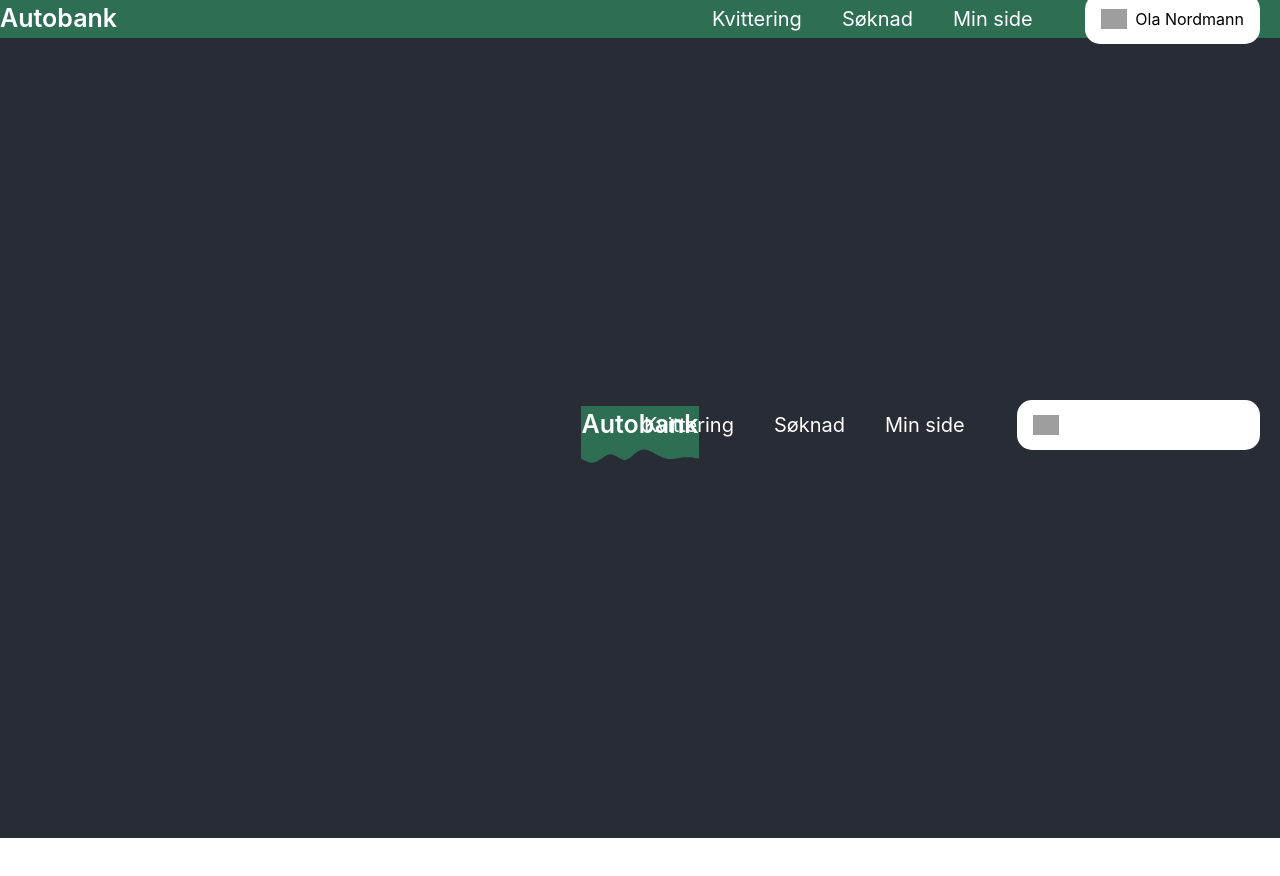
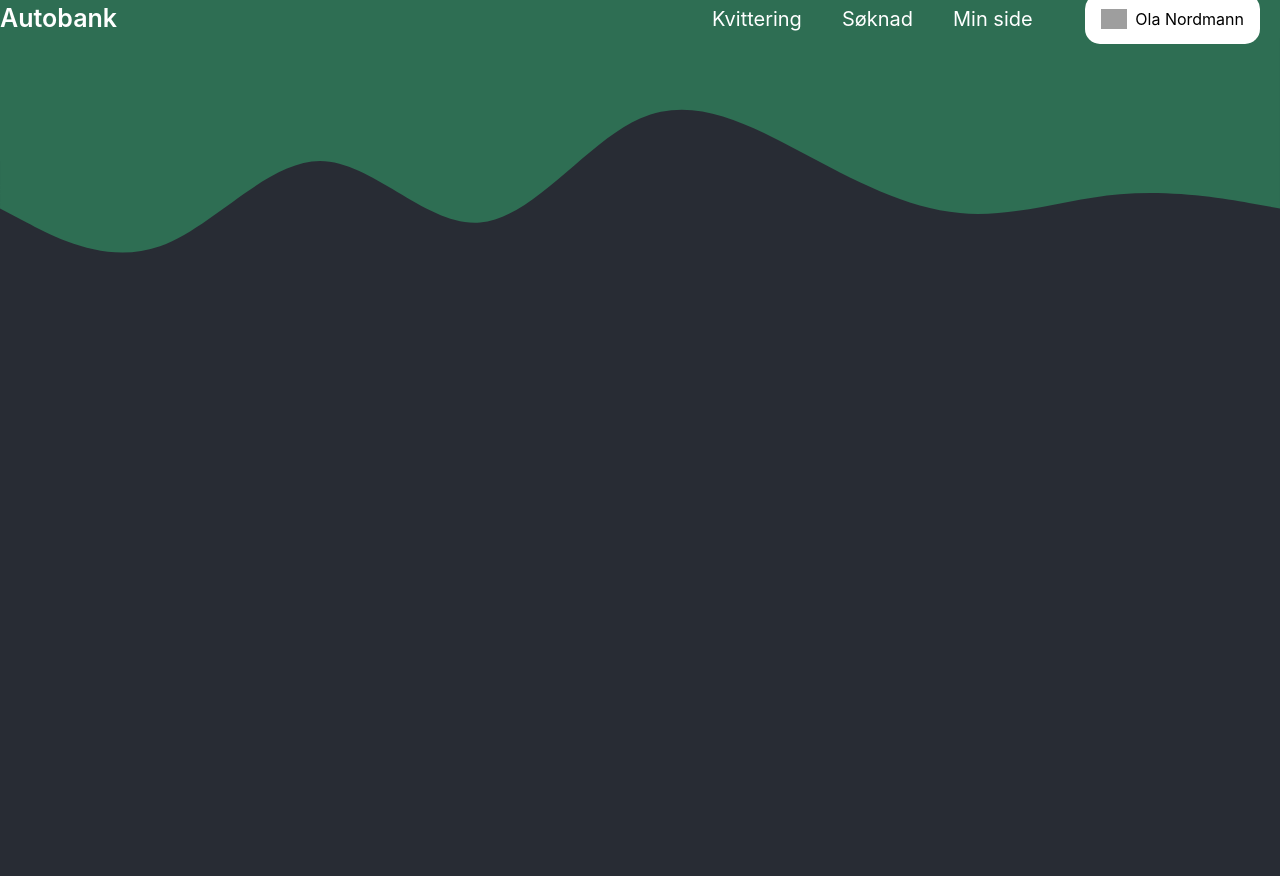
Before and after one commit to appKom/gnocchi, a React (Create React App) app: page / in a window 1280 px wide. Shown: the top 876 px of the page. Before the commit the page ends 838 px from the top, so only its background shows below. Built offline with nearby package versions, Linux system fonts and the light colour scheme; grey boxes are pictures that could not be loaded.

Commit message:
moved navbar out

```diff
--- a/src/App.tsx
+++ b/src/App.tsx
@@ -7,8 +7,8 @@ function App() {
   return (
     <div className="App">
       <Navbar/>
+      <FrontPage/>
       <header className="App-header">
-        <FrontPage/>
       </header>
     </div>
   );
--- a/src/components/TopBar.tsx
+++ b/src/components/TopBar.tsx
@@ -1,7 +1,7 @@
 import topwave from "./topwave.svg"
 import Navbar from "./universal/Navbar"
 export default function Topbar() {
-    return (<div className="bg-[#282c34]"><Navbar/>
-    <img src={topwave} alt=""/>
+    return (<div className="bg-[#282c34]">
+    <img src={topwave} alt="" className="stroke-1"/>
     </div>)
 }
```
